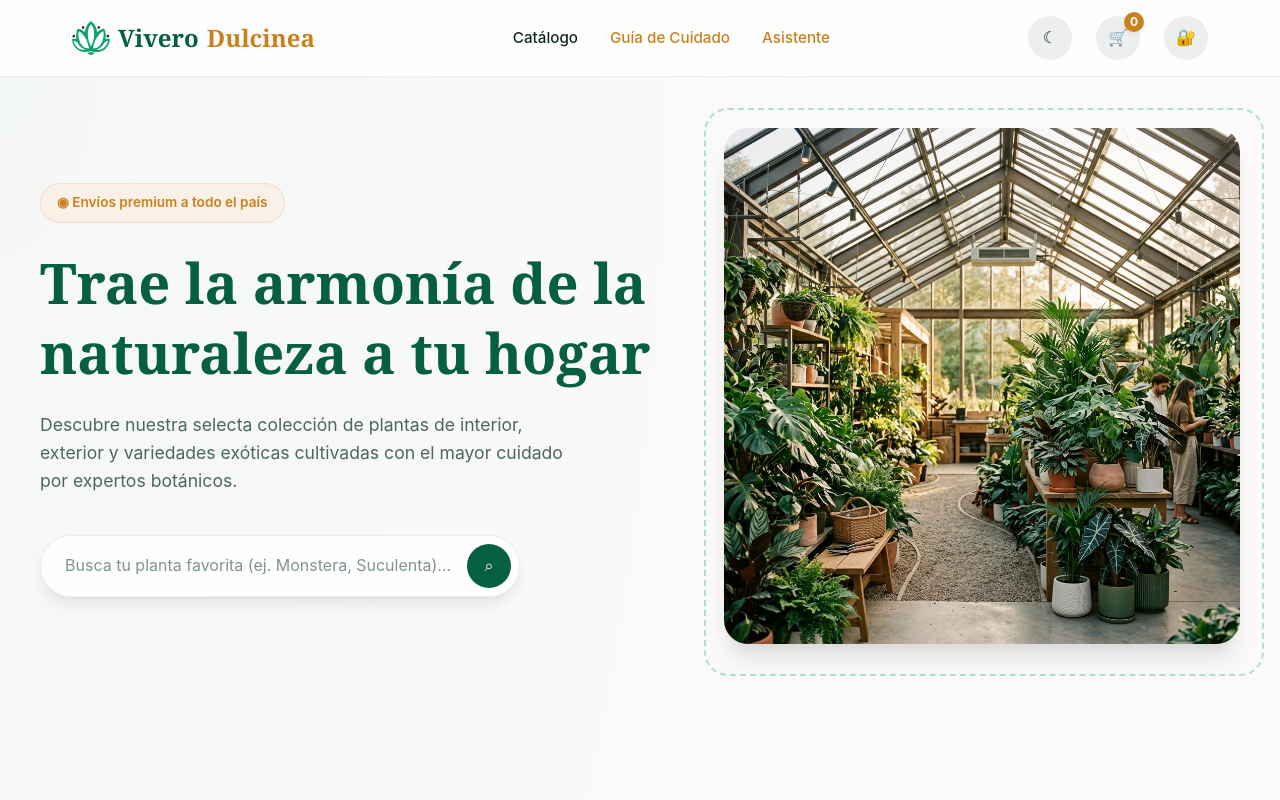
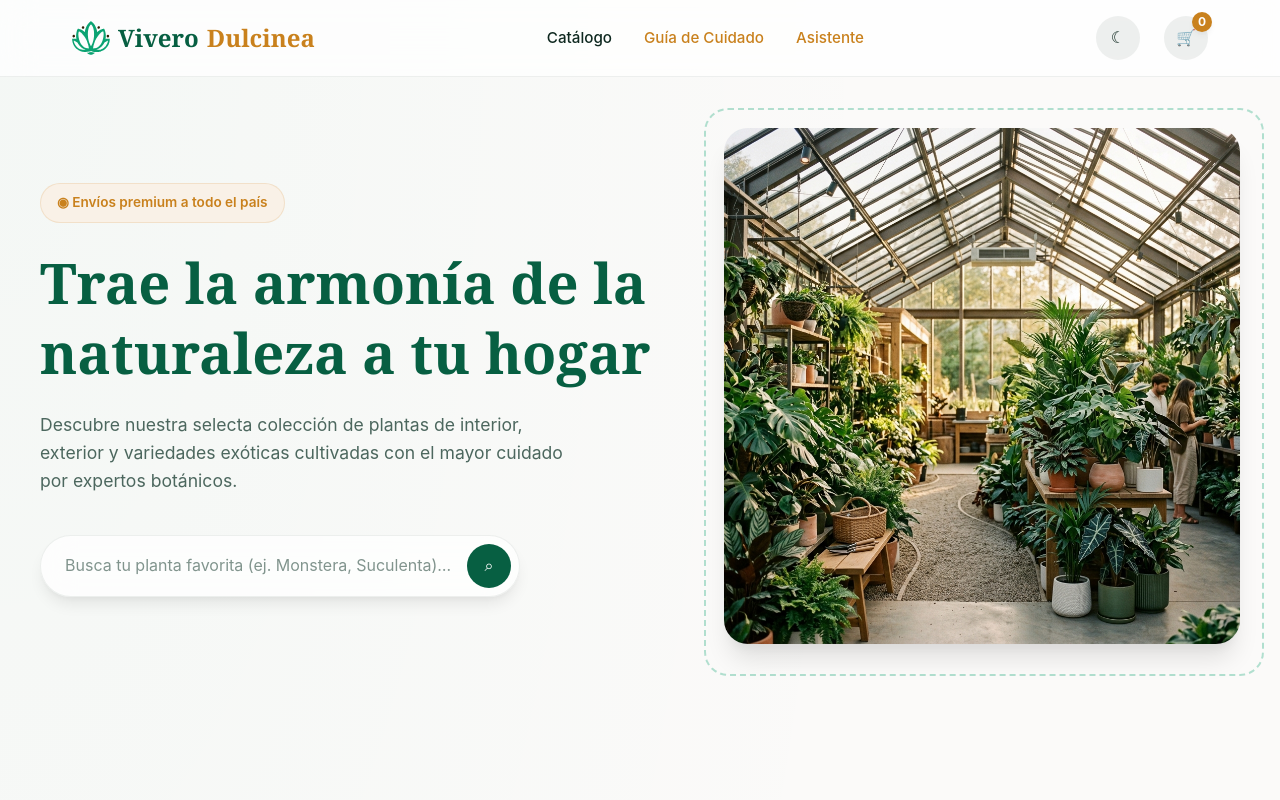
Before and after one commit to NeronXV/ViveroWeb, a React (Vite) app: page / in a window 1280 px wide. Shown: the top 800 px of the page. Built offline with nearby package versions, Linux system fonts and the light colour scheme; no server answers.

Commit message:
fix(public): ocultar acceso interno del encabezado

```diff
--- a/src/components/layout/SiteHeader.tsx
+++ b/src/components/layout/SiteHeader.tsx
@@ -18,7 +18,6 @@ export function SiteHeader({ onOpenCart }: { onOpenCart: () => void }) {
         <div className="nav-actions">
           <button className="theme-toggle-btn" onClick={toggleTheme} aria-label={darkTheme ? 'Usar tema claro' : 'Usar tema oscuro'}>{darkTheme ? '☀' : '☾'}</button>
           <button className="cart-toggle-btn" onClick={onOpenCart} aria-label={`Ver carrito, ${itemCount} artículos`}>🛒<span className="cart-count">{itemCount}</span></button>
-          <NavLink className="admin-toggle-btn" to="/login" aria-label="Acceso a demostraciones internas">🔐</NavLink>
         </div>
       </div>
     </header>
```
